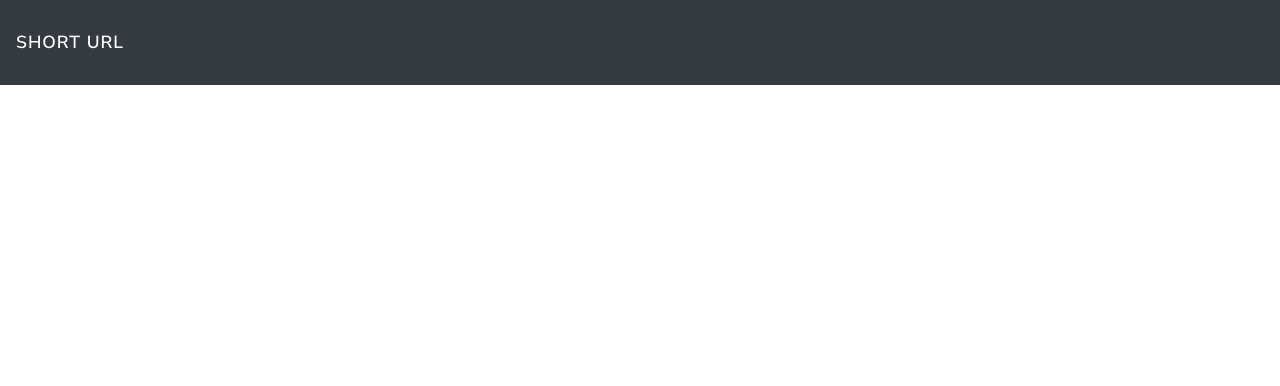
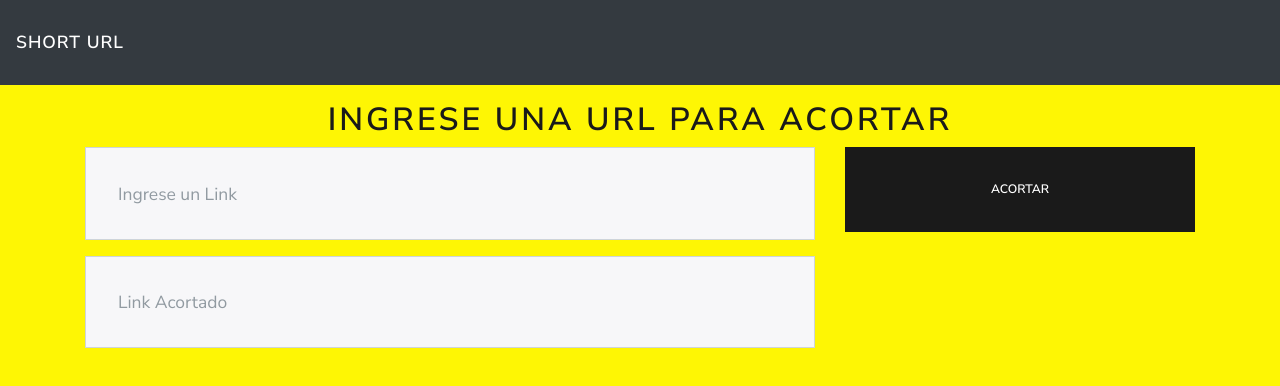
Before and after one commit to EmilianoBazanZapata/Curso-de-Angular-11, an Angular app in the folder ShortUrl/: page / in a window 1280 px wide. Shown: the top 386 px of the page. Built offline with nearby package versions, Linux system fonts and the light colour scheme.

Commit message:
Short Url HTML

```diff
--- a/ShortUrl/src/app/Components/short-url/short-url.component.html
+++ b/ShortUrl/src/app/Components/short-url/short-url.component.html
@@ -1 +1,16 @@
-<p>short-url works!</p>
+<div class="container mt-3">
+    <h1 class="text-center display-5">Ingrese una Url para Acortar</h1>
+    <div class="row text-center">
+        <div class="col-lg-8">
+            <input class="form-control form-control-lg" type="text" placeholder="Ingrese un Link">
+        </div>
+        <div class="col-lg-4">
+            <button type="button" class="btn btn-primary btn-block btn-lg">Acortar</button>
+        </div>
+    </div>
+    <div class="row mce-text-center mt-3">
+        <div class="col-lg-8">
+            <input class="form-control form-control-lg" type="text" placeholder="Link Acortado">
+        </div>
+    </div>
+</div>
--- a/ShortUrl/src/app/app.component.html
+++ b/ShortUrl/src/app/app.component.html
@@ -1 +1,2 @@
 <app-nav-bar></app-nav-bar>
+<app-short-url></app-short-url>
--- a/ShortUrl/src/styles.css
+++ b/ShortUrl/src/styles.css
@@ -1 +1,5 @@
 /* You can add global styles to this file, and also import other style files */
+
+body {
+    background-color: #fef604;
+}
```
